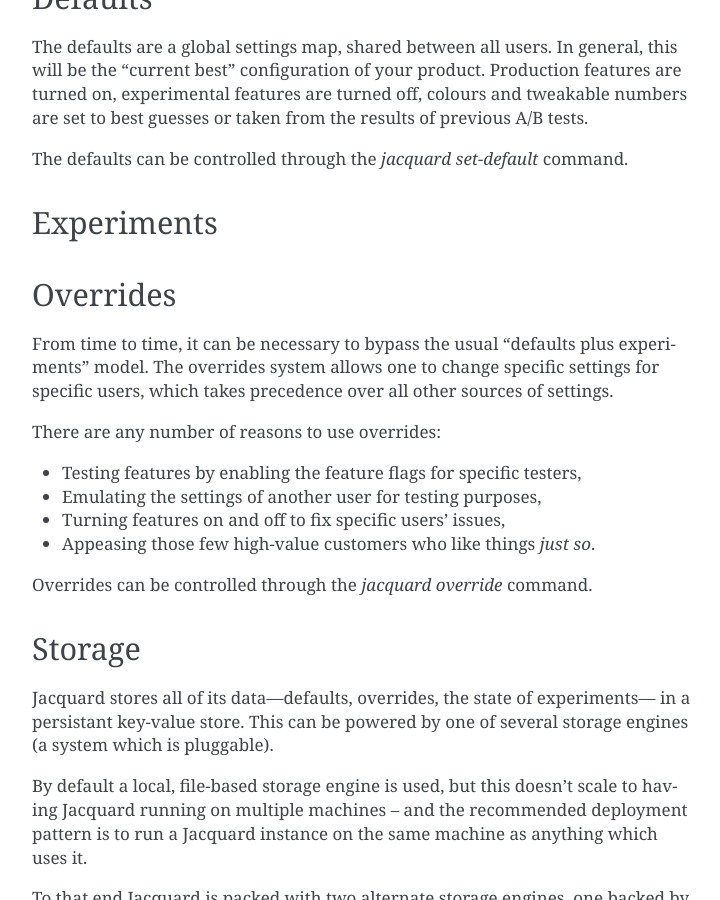
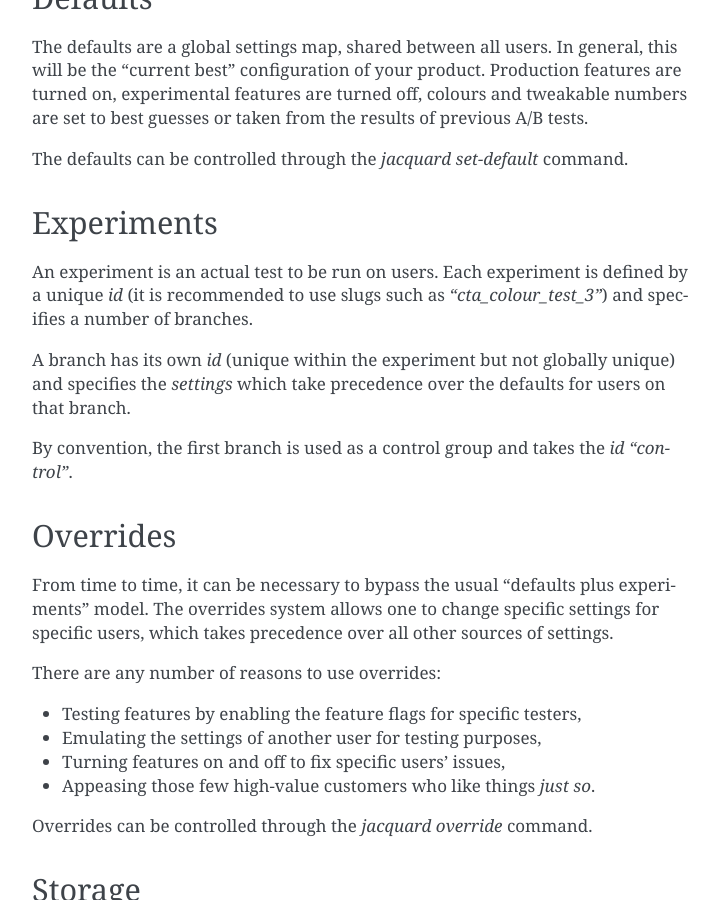
Before and after one commit to prophile/jacquard, a Sphinx documentation site: the page built from doc/concepts.rst, in a window 1280 px wide and 900 px high, scrolled down 576 px. Shown: the whole window, without its empty margins (388-1108 px from the left). Built offline with Sphinx 7.4.7, drawn with Linux system fonts in a browser that asks for light colours.

Commit message:
Add experiments basic docs

```diff
--- a/doc/concepts.rst
+++ b/doc/concepts.rst
@@ -36,6 +36,17 @@ The defaults can be controlled through the `jacquard set-default` command.
 
 Experiments
 -----------
+
+An experiment is an actual test to be run on users. Each experiment is defined
+by a unique `id` (it is recommended to use slugs such as `"cta_colour_test_3"`)
+and specifies a number of branches.
+
+A branch has its own `id` (unique within the experiment but not globally
+unique) and specifies the `settings` which take precedence over the defaults
+for users on that branch.
+
+By convention, the first branch is used as a control group and takes the `id`
+`"control"`.
 
 Overrides
 ---------
```
